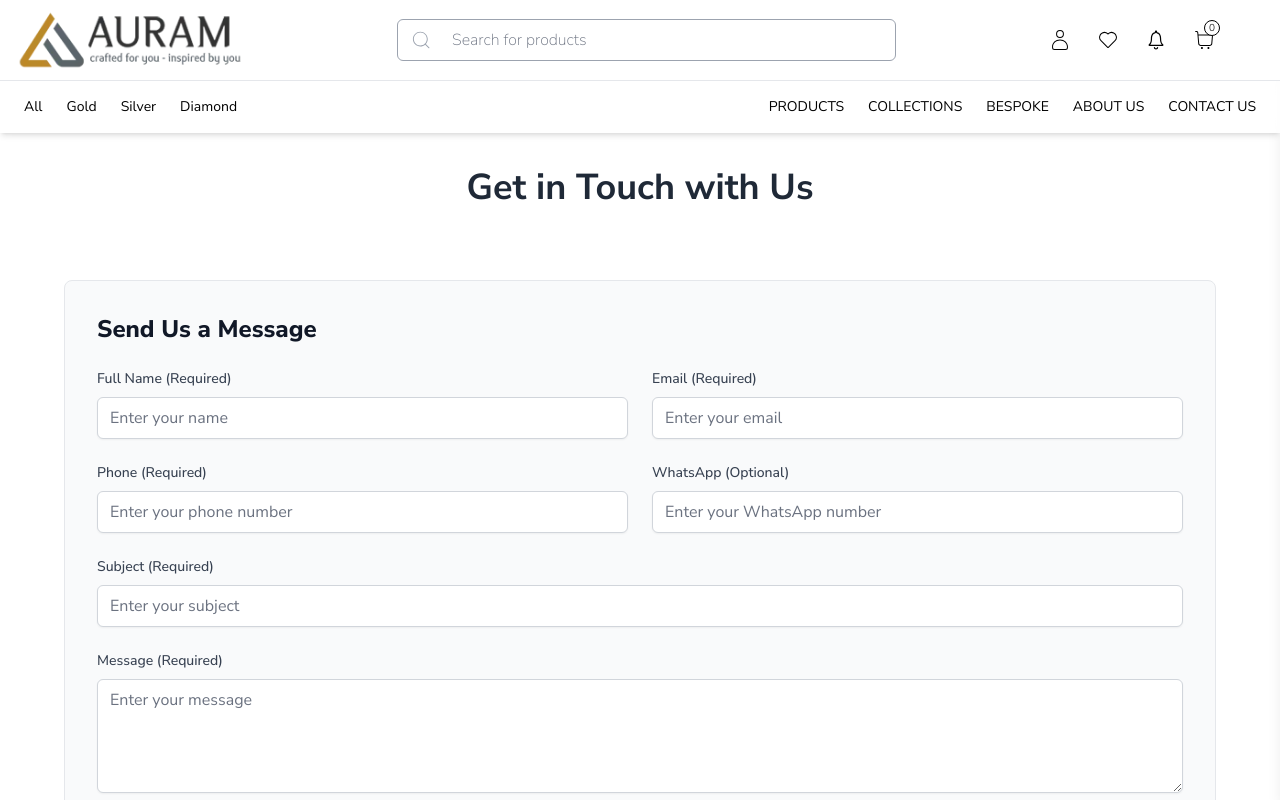
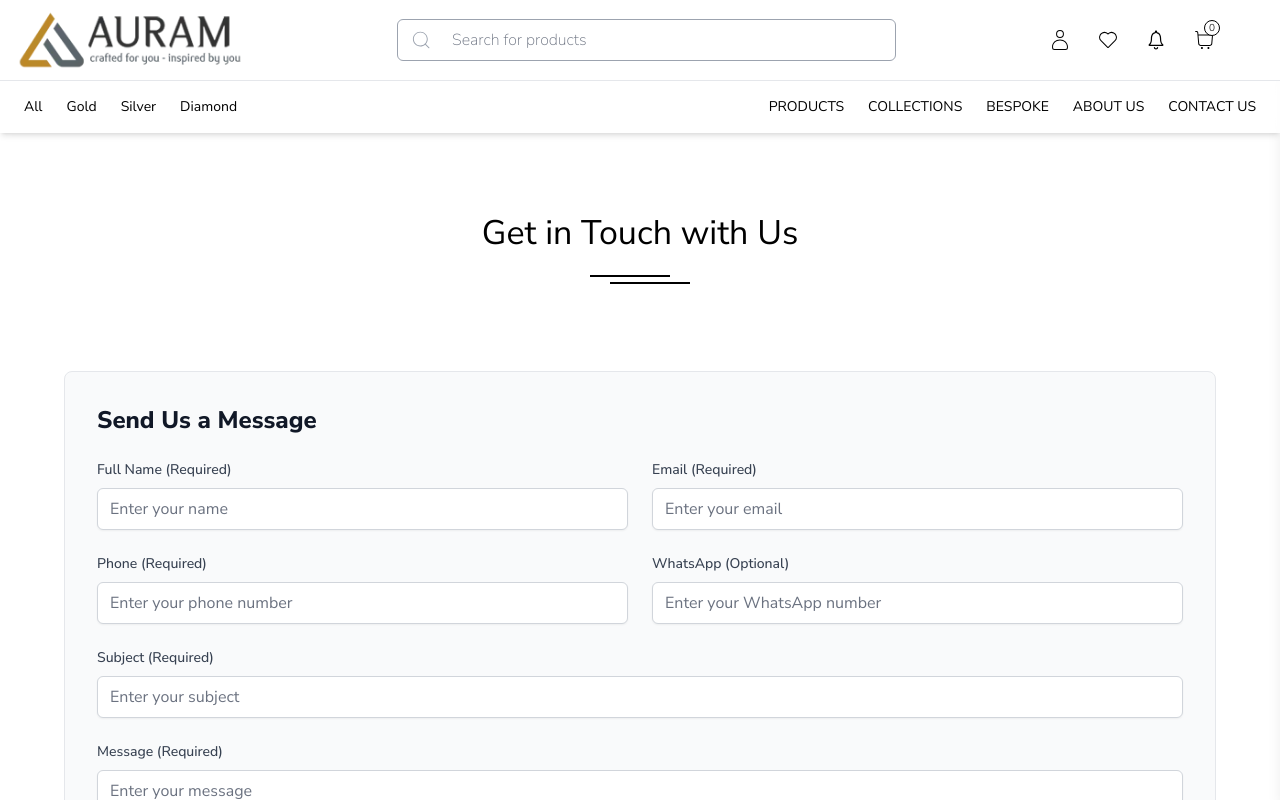
Before and after one commit to sagarsen2023/auram-next, a Next.js app: page /contact in a window 1280 px wide. Shown: the top 800 px of the page. Built offline with nearby package versions, Linux system fonts and the light colour scheme; no server answers.

Commit message:
contact heading

```diff
--- a/src/app/contact/page.tsx
+++ b/src/app/contact/page.tsx
@@ -6,7 +6,13 @@ function Page() {
   return (
     <>
       <div className="max-w-6xl mx-auto pt-10 pb-4">
-        <h1 className="text-4xl font-bold text-gray-800 text-center">
+        <h1
+          className="relative py-10 text-center text-[34px] font-normal
+           before:absolute before:bottom-[22px] before:left-[calc(50%-50px)]
+           before:block before:h-0.5 before:w-[80px] before:bg-black
+           after:absolute after:bottom-[15px] after:right-[calc(50%-50px)]
+           after:block after:h-0.5 after:w-[80px] after:bg-black"
+        >
           Get in Touch with Us
         </h1>
       </div>
```
